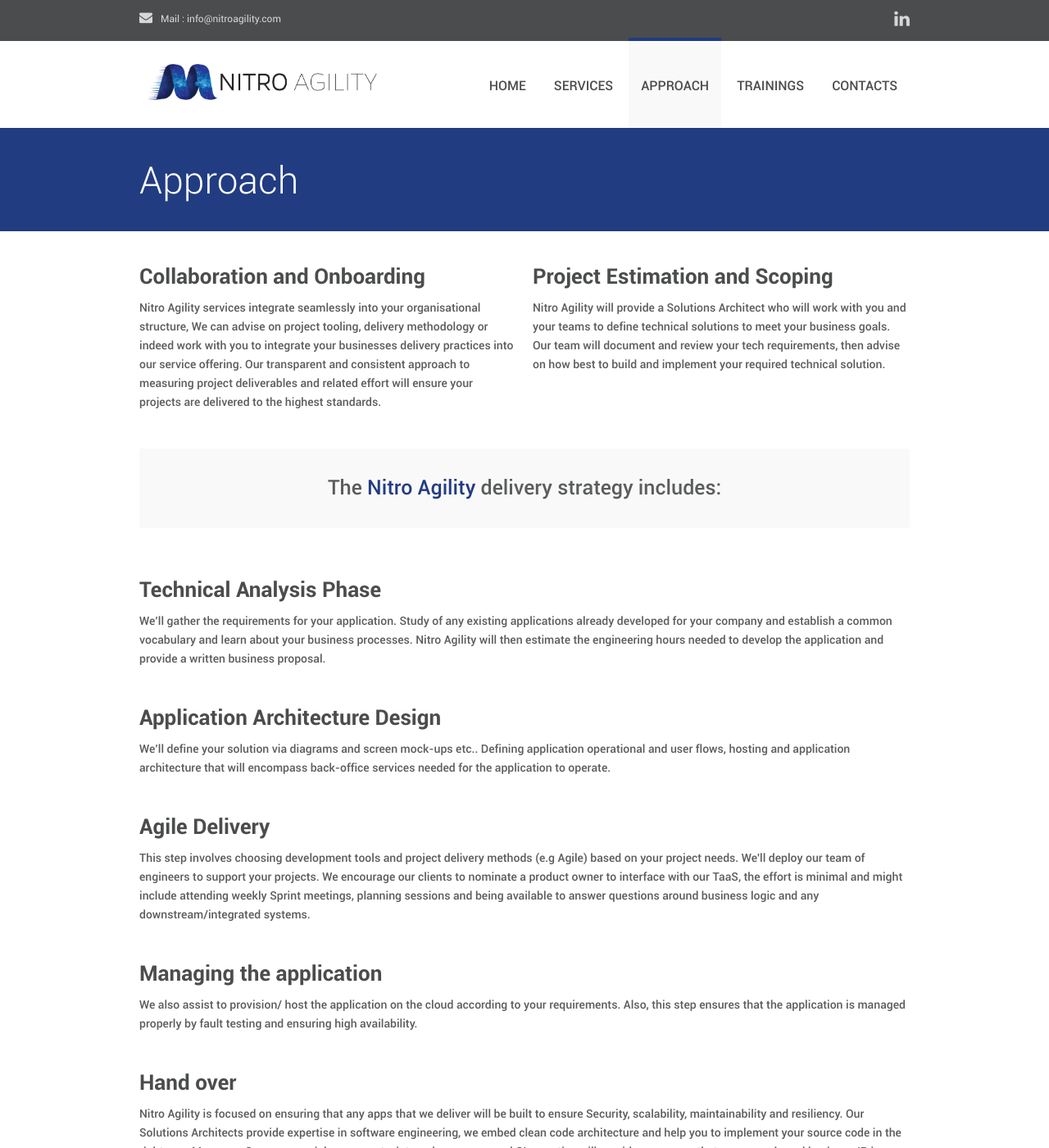
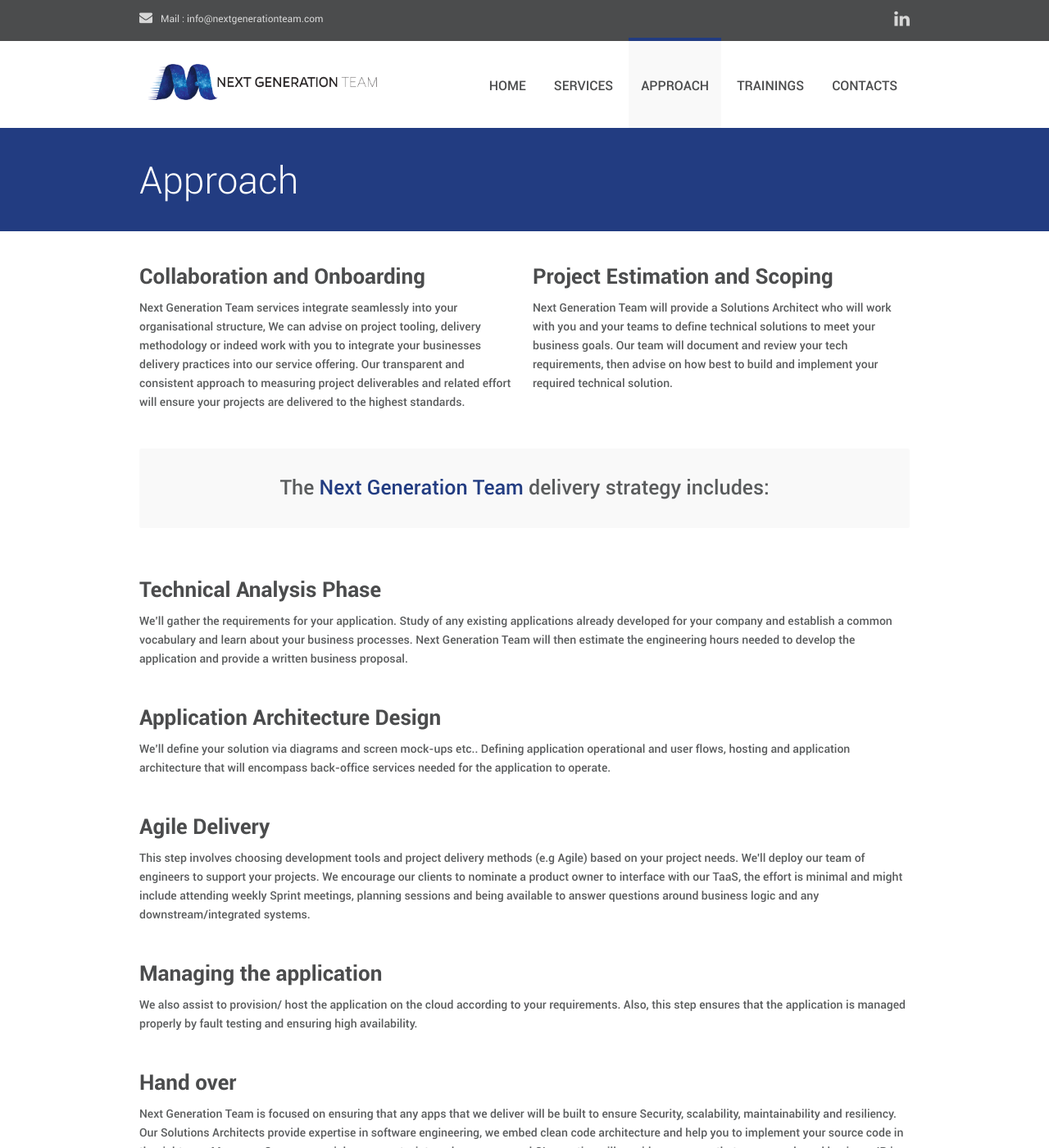
Before and after one commit to NitroAgility/nitroagility.github.io, a Jekyll site: the page built from approach.html, in a window 1280 px wide and 1400 px high. Shown: the whole window at 82% size. Built offline with Jekyll 4.4.1, drawn with Linux system fonts in a browser that asks for light colours; some of the changed text lies outside the part shown.

Commit message:
Switched to NGT

```diff
--- a/_config.yml
+++ b/_config.yml
@@ -13,10 +13,10 @@
 # you will see them accessed via {{ site.title }}, {{ site.email }}, and so on.
 # You can create any custom variable you would like, and they will be accessible
 # in the templates via {{ site.myvariable }}.
-title: Nitro Agility
-email: info@nitroagility.com
+title: Next Generation Team
+email: info@nextgenerationteam.com
 description: >- # this means to ignore newlines until "baseurl:"
-  Nitro Agility - IT Consulting | Software House.
+  Next Generation Team - IT Consulting | Software House.
 baseurl: "" # the subpath of your site, e.g. /blog
 url: "" # the base hostname & protocol for your site, e.g. http://example.com
 twitter_username: jekyllrb
--- a/_data/approach.yml
+++ b/_data/approach.yml
@@ -1,19 +1,19 @@
 items:
   - title: Collaboration and Onboarding
-    content: Nitro Agility services integrate seamlessly into your organisational structure, We can advise on project
+    content: Next Generation Team services integrate seamlessly into your organisational structure, We can advise on project
                 tooling, delivery methodology or indeed work with you to integrate your businesses delivery practices
                 into our service offering. Our transparent and consistent approach to measuring project deliverables and
                 related effort will ensure your projects are delivered to the highest standards.
   - title: Project Estimation and Scoping
-    content: Nitro Agility will provide a Solutions Architect who will work with you and your teams to define
+    content: Next Generation Team will provide a Solutions Architect who will work with you and your teams to define
                 technical solutions to meet your business goals. Our team will document and review your tech
                 requirements, then advise on how best to build and implement your required technical solution.
 
 strategy:
-    title: 'The <span class="color">Nitro Agility</span> delivery strategy includes:'
+    title: 'The <span class="color">Next Generation Team</span> delivery strategy includes:'
     items:
     - title: Technical Analysis Phase
-      content: We’ll gather the requirements for your application. Study of any existing applications already developed for your company and establish a common vocabulary and learn about your business processes. Nitro Agility will then estimate the engineering hours needed to develop the application and provide a written business proposal.
+      content: We’ll gather the requirements for your application. Study of any existing applications already developed for your company and establish a common vocabulary and learn about your business processes. Next Generation Team will then estimate the engineering hours needed to develop the application and provide a written business proposal.
     - title: Application Architecture Design
       content: We’ll define your solution via diagrams and screen mock-ups etc.. Defining application operational and user flows, hosting and application architecture that will encompass back-office services needed for the application to operate.
     - title: Agile Delivery
@@ -21,4 +21,4 @@
     - title: Managing the application
       content: We also assist to provision/ host the application on the cloud according to your requirements. Also, this step ensures that the application is managed properly by fault testing and ensuring high availability.
     - title: Hand over
-      content: Nitro Agility is focused on ensuring that any apps that we deliver will be built to ensure Security, scalability, maintainability and resiliency. Our Solutions Architects provide expertise in software engineering, we embed clean code architecture and help you to implement your source code in the right way. Moreover, Our commercial agreements, internal processes and CI expertise will provide assurance that source code and business IP is protected.
+      content: Next Generation Team is focused on ensuring that any apps that we deliver will be built to ensure Security, scalability, maintainability and resiliency. Our Solutions Architects provide expertise in software engineering, we embed clean code architecture and help you to implement your source code in the right way. Moreover, Our commercial agreements, internal processes and CI expertise will provide assurance that source code and business IP is protected.
--- a/_data/company.yml
+++ b/_data/company.yml
@@ -1,8 +1,8 @@
-name: Nitro Agility
+name: Next Generation Team
 about_us: Our team of technology professionals are here to help. Contact us to find out how our team of technology experts can work with you to accelerate the delivery of your technology initiatives.
 contact_details:
   address: Chisinau, Moldova
-  email: info@nitroagility.com
+  email: info@nextgenerationteam.com
 social:
   - type: linkedin
     icon: social_icon-linkedin
--- a/_data/services.yml
+++ b/_data/services.yml
@@ -1,4 +1,4 @@
-about_us: <p>Nitro Agility is an IT Consulting business and Software House with offices in  Europe.  We were founded by a team of technology professionals that have experience working with leading companies across multiple sectors.</p></br><p>Our team of highly skilled technologists help our clients to accelerate the delivery of technology platforms, whilst on-boarding cutting edge technology.</p>
+about_us: <p>Next Generation Team is an IT Consulting business and Software House with offices in  Europe.  We were founded by a team of technology professionals that have experience working with leading companies across multiple sectors.</p></br><p>Our team of highly skilled technologists help our clients to accelerate the delivery of technology platforms, whilst on-boarding cutting edge technology.</p>
 why_us:
   - Experience architecting cutting edge solutions
   - We can assess, build, evolve and support your solutions
--- a/_data/training.yml
+++ b/_data/training.yml
@@ -1,5 +1,5 @@
 title: Bespoke Training tailored to your needs
-content: <p>Many Companies support their employees personal and professional development, The demand to enhance and upgrade IT skills has never been higher. Around 85% of Technology professionals value learning and training above all other employment benefits. Employee retention is a huge challenge for all businesses, therefore a focus on developing your employee's skills is invaluable.</p></br></br><p>Nitro Agility provides access to experienced technical trainers who can provide both insightful and practical training sessions to your IT employees. Our portfolio of bespoke training services range from Language-specific Software Development workshops, through to innovation led training around concepts such as Blockchain and Data science.</p>
+content: <p>Many Companies support their employees personal and professional development, The demand to enhance and upgrade IT skills has never been higher. Around 85% of Technology professionals value learning and training above all other employment benefits. Employee retention is a huge challenge for all businesses, therefore a focus on developing your employee's skills is invaluable.</p></br></br><p>Next Generation Team provides access to experienced technical trainers who can provide both insightful and practical training sessions to your IT employees. Our portfolio of bespoke training services range from Language-specific Software Development workshops, through to innovation led training around concepts such as Blockchain and Data science.</p>
 topics:
   - Architecture Patterns
   - Microservices Architectures
--- a/_layouts/default-page.html
+++ b/_layouts/default-page.html
@@ -9,7 +9,7 @@
 
     <!-- Basic Page Needs -->
     <meta charset="utf-8">
-    <title>Nitro Agility - IT Consultancy | Software House</title>
+    <title>Next Generation Team - IT Consultancy | Software House</title>
     <meta name="description"
         content="Invention Theme for corporate and creative sites, responsive and clean layout, more than color skins">
     <meta name="author" content="Jozoor team">
```
Also changed, not shown: images/logo.png, images/white_logo.png.
